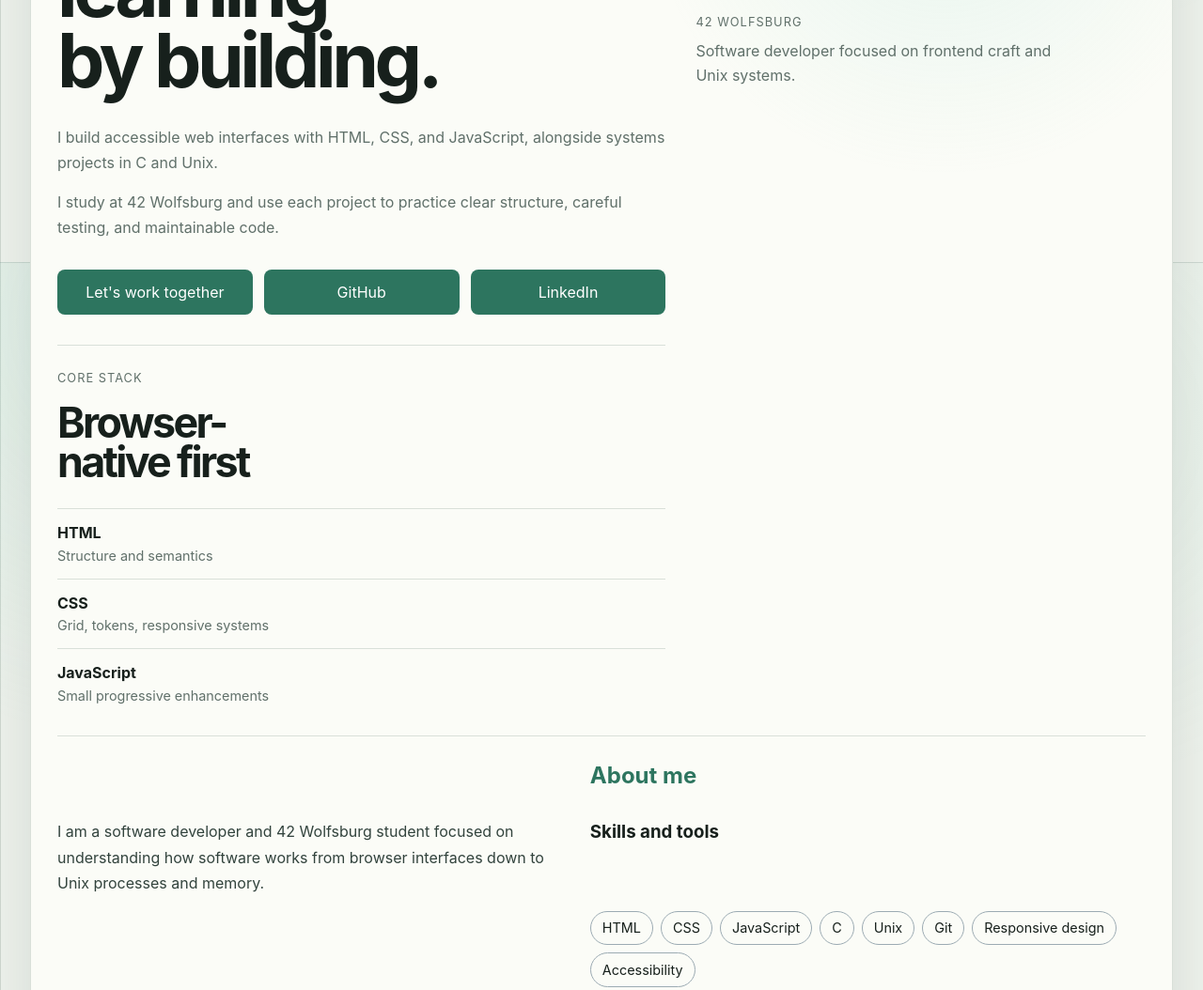
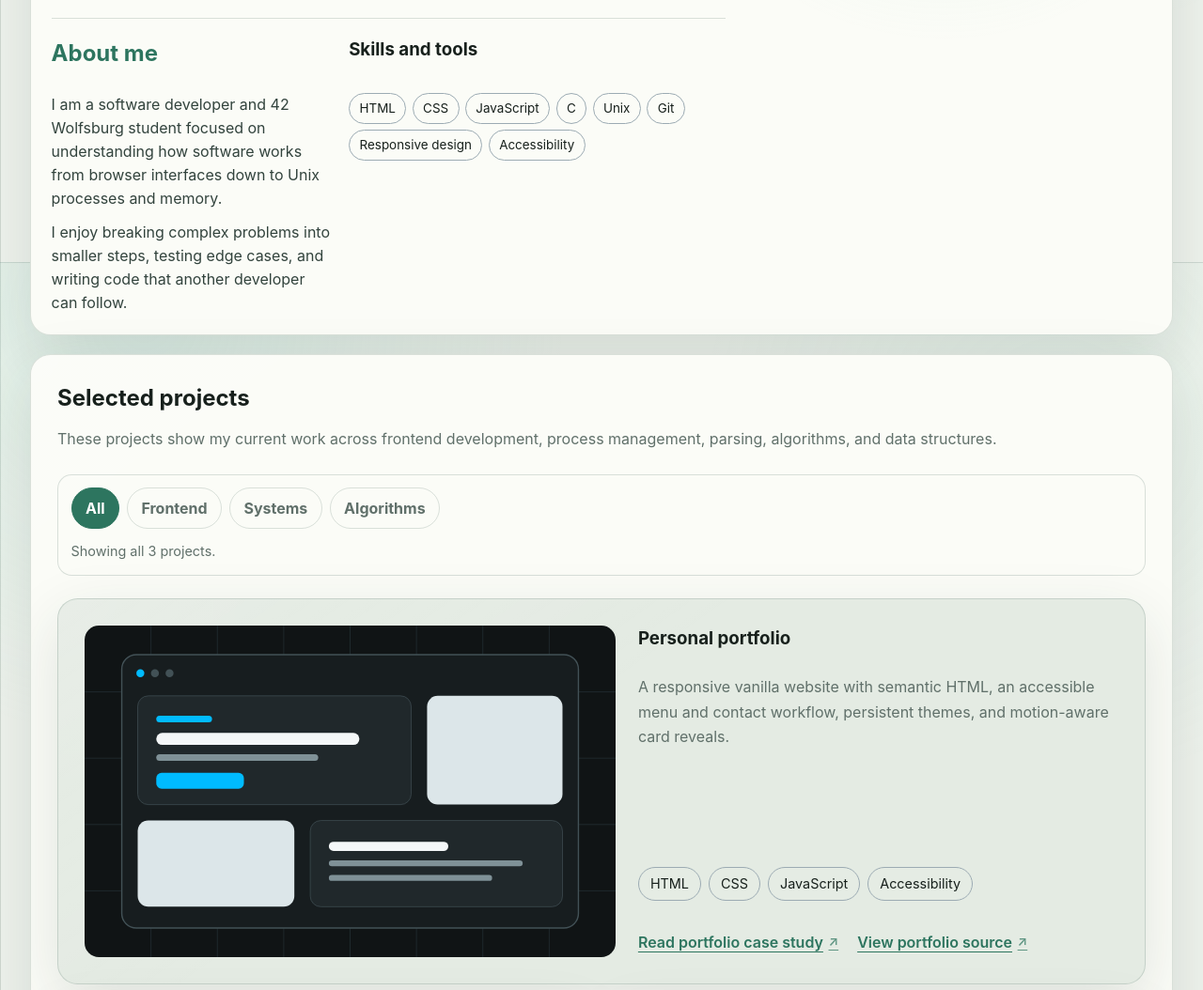
Before and after one commit to Adavitas/portfolio, a website: page index.html in a window 1280 px wide. Shown: the part 521-1575 px from the top of the page at 94% size. Drawn offline with Linux system fonts and the light colour scheme.

Commit message:
Compact intro card layout

```diff
--- a/css/style.css
+++ b/css/style.css
@@ -371,10 +371,10 @@ nav .nav-links a:hover {
 
 #hero h1 {
   max-width: 100%;
-  font-size: clamp(2.25rem, 10vw, 5rem);
-  line-height: 0.94;
+  font-size: clamp(2rem, 6vw, 3.65rem);
+  line-height: 0.96;
   letter-spacing: -0.055em;
-  margin-bottom: 1rem;
+  margin-bottom: 0.35rem;
   overflow-wrap: break-word;
   text-wrap: balance;
 }
@@ -382,6 +382,7 @@ nav .nav-links a:hover {
 .intro-card {
   grid-column: 1 / -1;
   display: grid;
+  padding: clamp(1rem, 2vw, 1.35rem);
   background:
     radial-gradient(circle at 80% 18%, rgb(154 219 200 / 20%), transparent 20rem),
     var(--surface-color);
@@ -389,19 +390,18 @@ nav .nav-links a:hover {
 
 .intro-layout {
   display: grid;
-  gap: clamp(1.4rem, 3vw, 2rem);
+  gap: clamp(1rem, 2vw, 1.4rem);
 }
 
 .intro-copy,
 .intro-portrait,
-.intro-stack,
 .intro-about {
   min-width: 0;
 }
 
 .intro-copy {
   display: grid;
-  gap: 1rem;
+  gap: 0.65rem;
   align-content: start;
 }
 
@@ -426,14 +426,14 @@ nav .nav-links a:hover {
   flex: 1 1 10rem;
   justify-content: center;
   max-width: 100%;
+  margin-top: 0;
 }
 
 .intro-portrait,
-.intro-stack,
 .intro-about {
   display: grid;
-  gap: 1rem;
-  padding-top: clamp(1rem, 2.5vw, 1.5rem);
+  gap: 0.75rem;
+  padding-top: clamp(0.85rem, 2vw, 1.2rem);
   border-top: 1px solid var(--border-color);
 }
 
@@ -450,7 +450,7 @@ nav .nav-links a:hover {
 
 .intro-portrait img {
   aspect-ratio: 1;
-  max-height: 24rem;
+  max-height: 18rem;
   filter: saturate(0.9) contrast(1.04);
 }
 
@@ -465,13 +465,6 @@ nav .nav-links a:hover {
   align-self: start;
 }
 
-.intro-stack h2 {
-  max-width: 12ch;
-  font-size: clamp(1.7rem, 5vw, 2.8rem);
-  line-height: 0.94;
-  letter-spacing: -0.06em;
-}
-
 .intro-about h2 {
   color: var(--primary-color);
 }
@@ -479,31 +472,7 @@ nav .nav-links a:hover {
 .intro-about p {
   max-width: 62ch;
   color: var(--about-text-color);
-  line-height: 1.7;
-}
-
-.signal-list {
-  display: grid;
-  gap: 0.85rem;
-  padding: 0;
-  list-style: none;
-}
-
-.signal-list li {
-  display: grid;
-  gap: 0.1rem;
-  padding-top: 0.8rem;
-  border-top: 1px solid var(--border-color);
-}
-
-.signal-list strong {
-  color: var(--text-color);
-  font-size: 1rem;
-}
-
-.signal-list span {
-  color: var(--muted-text-color);
-  font-size: 0.9rem;
+  line-height: 1.55;
 }
 
 .call-to-action {
@@ -937,12 +906,8 @@ nav .nav-links a:hover {
     border-top: 0;
   }
 
-  .intro-stack {
+  .intro-about {
     grid-column: 1;
-  }
-
-  .intro-about {
-    grid-column: 1 / -1;
   }
 
   .projects-card,
@@ -1324,29 +1289,47 @@ footer {
   }
 
   .intro-layout {
-    grid-template-columns: minmax(0, 1.15fr) minmax(18rem, 0.85fr);
+    grid-template-columns: minmax(0, 1.25fr) minmax(16rem, 0.75fr);
   }
 
   .intro-about {
     display: grid;
-    grid-template-columns: minmax(0, 0.95fr) minmax(16rem, 1.05fr);
-    gap: 1rem 2rem;
+    grid-template-columns: minmax(0, 0.85fr) minmax(14rem, 1.15fr);
+    gap: 0.75rem 1.25rem;
     align-items: start;
   }
 
-  .intro-about h2,
-  .intro-about h3,
-  .intro-about .tag-list {
-    grid-column: 2;
+  .intro-about h2 {
+    grid-column: 1;
+    grid-row: 1;
   }
 
-  .intro-about p {
+  .intro-about p:first-of-type {
     grid-column: 1;
+    grid-row: 2;
+  }
+
+  .intro-about p:last-of-type {
+    grid-column: 1;
+    grid-row: 3;
+  }
+
+  .intro-about h3 {
+    grid-column: 2;
+    grid-row: 1;
   }
 
   .intro-about .tag-list {
+    grid-column: 2;
+    grid-row: 2 / span 2;
+    gap: 0.4rem;
     justify-content: flex-start;
     margin-block: 0;
+  }
+
+  .intro-about .tag-list li {
+    padding: 0.32rem 0.65rem;
+    font-size: 0.84rem;
   }
 
   .projects-card,
--- a/index.html
+++ b/index.html
@@ -122,25 +122,6 @@
               <p>Software developer focused on frontend craft and Unix systems.</p>
             </div>
           </aside>
-
-          <section class="intro-stack" aria-labelledby="stack-heading">
-            <p class="eyebrow">Core stack</p>
-            <h2 id="stack-heading">Browser-native first</h2>
-            <ul class="signal-list">
-              <li>
-                <strong>HTML</strong>
-                <span>Structure and semantics</span>
-              </li>
-              <li>
-                <strong>CSS</strong>
-                <span>Grid, tokens, responsive systems</span>
-              </li>
-              <li>
-                <strong>JavaScript</strong>
-                <span>Small progressive enhancements</span>
-              </li>
-            </ul>
-          </section>
 
           <section
             id="about"
```
